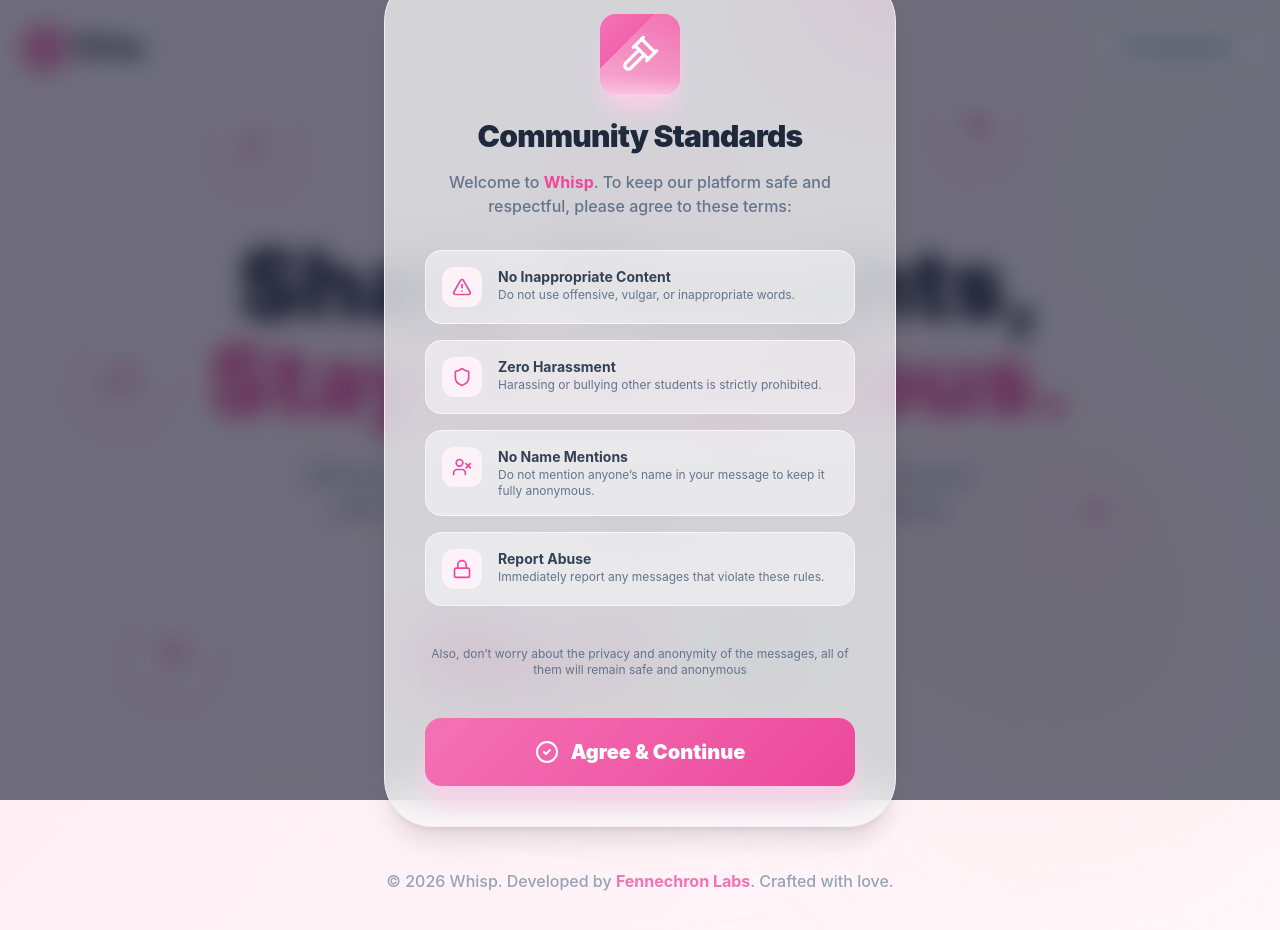
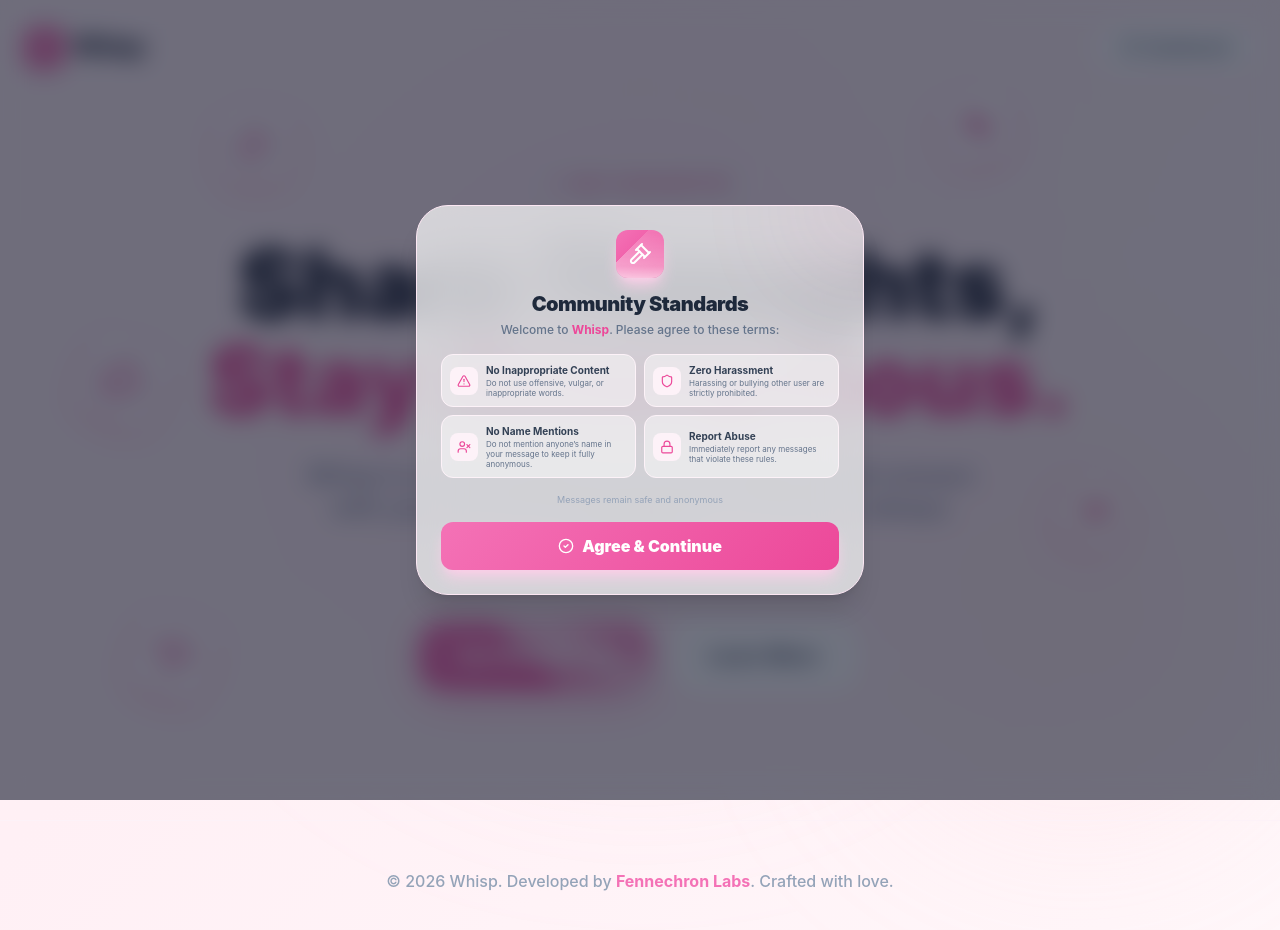
Before and after one commit to fennechron/vault-talk, a React (Vite) app: page / in a window 1280 px wide. Shown: the top 930 px of the page. Built offline with nearby package versions, Linux system fonts and the light colour scheme; no server answers.

Commit message:
Update App.jsx

```diff
--- a/src/App.jsx
+++ b/src/App.jsx
@@ -3,7 +3,7 @@
 import { onAuthStateChanged } from 'firebase/auth';
 import { motion, AnimatePresence } from 'framer-motion';
 import { auth } from './firebase';
-import { Gavel, AlertTriangle, Shield, Lock, CheckCircle2,UserX } from 'lucide-react';
+import { Gavel, AlertTriangle, Shield, Lock, CheckCircle2, UserX } from 'lucide-react';
 import Login from './pages/Login';
 import Dashboard from './pages/Dashboard';
 import SendMessage from './pages/SendMessage';
@@ -59,74 +59,72 @@
                 initial={{ opacity: 0, scale: 0.9, y: 20 }}
                 animate={{ opacity: 1, scale: 1, y: 0 }}
                 exit={{ opacity: 0, scale: 0.9, y: 20 }}
-                className="glass-morphism p-6 sm:p-10 rounded-[2rem] sm:rounded-[3rem] w-full max-w-lg shadow-2xl relative z-10 border border-white/20 overflow-hidden"
+                className="glass-morphism p-4 sm:p-6 rounded-[1.5rem] sm:rounded-[2rem] w-full max-w-md shadow-2xl relative z-10 border border-white/20 overflow-hidden"
               >
-                <div className="absolute top-0 right-0 w-32 h-32 accent-gradient opacity-20 blur-3xl -mr-16 -mt-16 rounded-full" />
+                <div className="absolute top-0 right-0 w-24 h-24 accent-gradient opacity-20 blur-3xl -mr-12 -mt-12 rounded-full" />
 
                 <div className="flex flex-col items-center text-center">
-                  <div className="w-16 h-16 sm:w-20 sm:h-20 accent-gradient rounded-2xl flex items-center justify-center mb-6 shadow-xl shadow-pink-200 shimmer">
-                    <Gavel className="text-white w-8 h-8 sm:w-10 sm:h-10" />
+                  <div className="w-10 h-10 sm:w-12 sm:h-12 accent-gradient rounded-xl flex items-center justify-center mb-3 shadow-lg shadow-pink-200 shimmer">
+                    <Gavel className="text-white w-5 h-5 sm:w-6 sm:h-6" />
                   </div>
 
-                  <h2 className="text-2xl sm:text-3xl font-black text-slate-800 mb-4 tracking-tight">Community Standards</h2>
-                  <p className="text-slate-500 font-medium mb-8 text-sm sm:text-base">
-                    Welcome to <span className="text-pink-500 font-bold">Whisp</span>. To keep our platform safe and respectful, please agree to these terms:
+                  <h2 className="text-lg sm:text-xl font-black text-slate-800 mb-1 tracking-tight">Community Standards</h2>
+                  <p className="text-slate-500 font-medium mb-4 text-[10px] sm:text-xs">
+                    Welcome to <span className="text-pink-500 font-bold">Whisp</span>. Please agree to these terms:
                   </p>
 
-                  <div className="space-y-4 w-full mb-10">
-                    <div className="flex items-start gap-4 p-4 bg-white/50 rounded-2xl border border-pink-50 hover:border-pink-200 transition-colors group">
-                      <div className="w-10 h-10 rounded-xl bg-pink-50 flex items-center justify-center shrink-0 group-hover:bg-pink-500 group-hover:text-white transition-all">
-                        <AlertTriangle className="w-5 h-5 text-pink-500 group-hover:text-white" />
+                  <div className="grid grid-cols-1 sm:grid-cols-2 gap-2 w-full mb-4">
+                    <div className="flex items-center gap-2 p-2 bg-white/50 rounded-xl border border-pink-50 hover:border-pink-200 transition-colors group">
+                      <div className="w-7 h-7 rounded-lg bg-pink-50 flex items-center justify-center shrink-0 group-hover:bg-pink-500 group-hover:text-white transition-all">
+                        <AlertTriangle className="w-3.5 h-3.5 text-pink-500 group-hover:text-white" />
                       </div>
                       <div className="text-left">
-                        <h4 className="font-bold text-slate-700 text-sm">No Inappropriate Content</h4>
-                        <p className="text-xs text-slate-500">Do not use offensive, vulgar, or inappropriate words.</p>
+                        <h4 className="font-bold text-slate-700 text-[10px]">No Inappropriate Content</h4>
+                        <p className="text-[8px] text-slate-500 leading-tight">Do not use offensive, vulgar, or inappropriate words.</p>
                       </div>
                     </div>
 
-                    <div className="flex items-start gap-4 p-4 bg-white/50 rounded-2xl border border-pink-50 hover:border-pink-200 transition-colors group">
-                      <div className="w-10 h-10 rounded-xl bg-pink-50 flex items-center justify-center shrink-0 group-hover:bg-pink-500 group-hover:text-white transition-all">
-                        <Shield className="w-5 h-5 text-pink-500 group-hover:text-white" />
+                    <div className="flex items-center gap-2 p-2 bg-white/50 rounded-xl border border-pink-50 hover:border-pink-200 transition-colors group">
+                      <div className="w-7 h-7 rounded-lg bg-pink-50 flex items-center justify-center shrink-0 group-hover:bg-pink-500 group-hover:text-white transition-all">
+                        <Shield className="w-3.5 h-3.5 text-pink-500 group-hover:text-white" />
                       </div>
                       <div className="text-left">
-                        <h4 className="font-bold text-slate-700 text-sm">Zero Harassment</h4>
-                        <p className="text-xs text-slate-500">Harassing or bullying other students is strictly prohibited.</p>
+                        <h4 className="font-bold text-slate-700 text-[10px]">Zero Harassment</h4>
+                        <p className="text-[8px] text-slate-500 leading-tight">Harassing or bullying other user are strictly prohibited.</p>
                       </div>
                     </div>
 
-                    <div className="flex items-start gap-4 p-4 bg-white/50 rounded-2xl border border-pink-50 hover:border-pink-200 transition-colors group">
-  <div className="w-10 h-10 rounded-xl bg-pink-50 flex items-center justify-center shrink-0 group-hover:bg-pink-500 group-hover:text-white transition-all">
-    <UserX className="w-5 h-5 text-pink-500 group-hover:text-white" />
-  </div>
-  <div className="text-left">
-    <h4 className="font-bold text-slate-700 text-sm">No Name Mentions</h4>
-    <p className="text-xs text-slate-500">
-      Do not mention anyone’s name in your message to keep it fully anonymous.
-    </p>
-  </div>
-</div>
-
-                    <div className="flex items-start gap-4 p-4 bg-white/50 rounded-2xl border border-pink-50 hover:border-pink-200 transition-colors group">
-                      <div className="w-10 h-10 rounded-xl bg-pink-50 flex items-center justify-center shrink-0 group-hover:bg-pink-500 group-hover:text-white transition-all">
-                        <Lock className="w-5 h-5 text-pink-500 group-hover:text-white" />
+                    <div className="flex items-center gap-2 p-2 bg-white/50 rounded-xl border border-pink-50 hover:border-pink-200 transition-colors group">
+                      <div className="w-7 h-7 rounded-lg bg-pink-50 flex items-center justify-center shrink-0 group-hover:bg-pink-500 group-hover:text-white transition-all">
+                        <UserX className="w-3.5 h-3.5 text-pink-500 group-hover:text-white" />
                       </div>
                       <div className="text-left">
-                        <h4 className="font-bold text-slate-700 text-sm">Report Abuse</h4>
-                        <p className="text-xs text-slate-500">Immediately report any messages that violate these rules.</p>
+                        <h4 className="font-bold text-slate-700 text-[10px]">No Name Mentions</h4>
+                        <p className="text-[8px] text-slate-500 leading-tight"> Do not mention anyone’s name in your message to keep it fully anonymous.</p>
+                      </div>
+                    </div>
+
+                    <div className="flex items-center gap-2 p-2 bg-white/50 rounded-xl border border-pink-50 hover:border-pink-200 transition-colors group">
+                      <div className="w-7 h-7 rounded-lg bg-pink-50 flex items-center justify-center shrink-0 group-hover:bg-pink-500 group-hover:text-white transition-all">
+                        <Lock className="w-3.5 h-3.5 text-pink-500 group-hover:text-white" />
+                      </div>
+                      <div className="text-left">
+                        <h4 className="font-bold text-slate-700 text-[10px]">Report Abuse</h4>
+                        <p className="text-[8px] text-slate-500 leading-tight">Immediately report any messages that violate these rules.</p>
                       </div>
                     </div>
                   </div>
-                  <div className='text-xs text-slate-500 mb-10 text-center'>
-                    Also, don’t worry about the privacy and anonymity of the messages, all of them will remain safe and anonymous
+                  <div className='text-[9px] text-slate-400 mb-4 text-center leading-tight'>
+                    Messages remain safe and anonymous
                   </div>
 
                   <motion.button
                     whileHover={{ scale: 1.05 }}
                     whileTap={{ scale: 0.95 }}
                     onClick={handleAcceptTerms}
-                    className="w-full accent-gradient py-4 sm:py-5 rounded-2xl font-black text-white text-lg sm:text-xl shadow-xl shadow-pink-200 flex items-center justify-center gap-3 transition-opacity hover:opacity-90"
+                    className="w-full accent-gradient py-3 rounded-xl font-black text-white text-sm sm:text-base shadow-lg shadow-pink-200 flex items-center justify-center gap-2 transition-opacity hover:opacity-90"
                   >
-                    <CheckCircle2 className="w-6 h-6" />
+                    <CheckCircle2 className="w-4 h-4" />
                     Agree & Continue
                   </motion.button>
                 </div>
```
